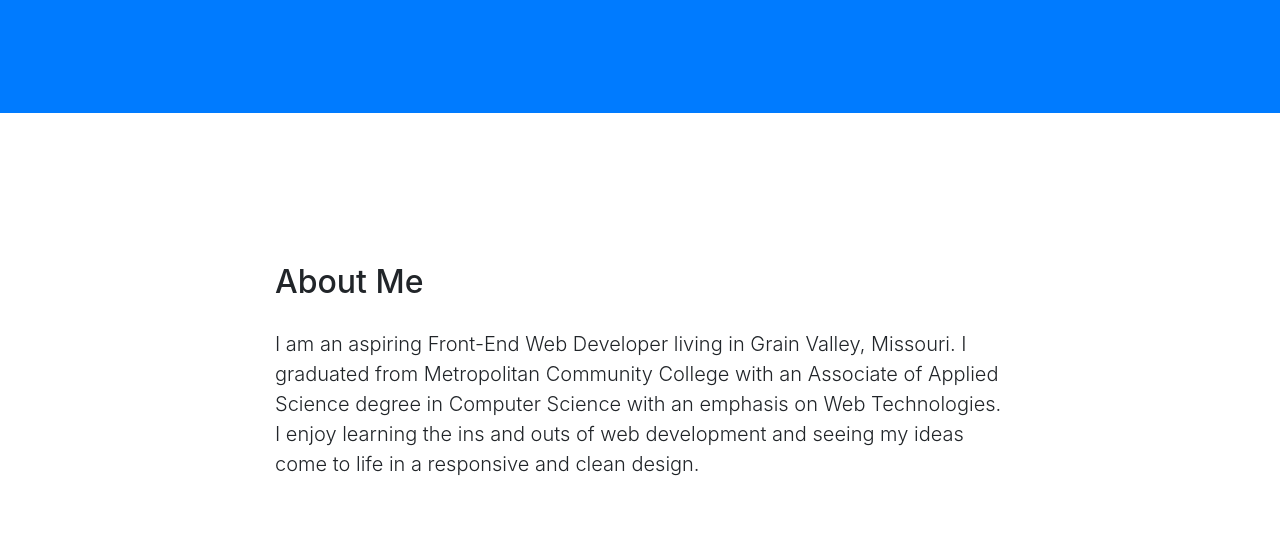
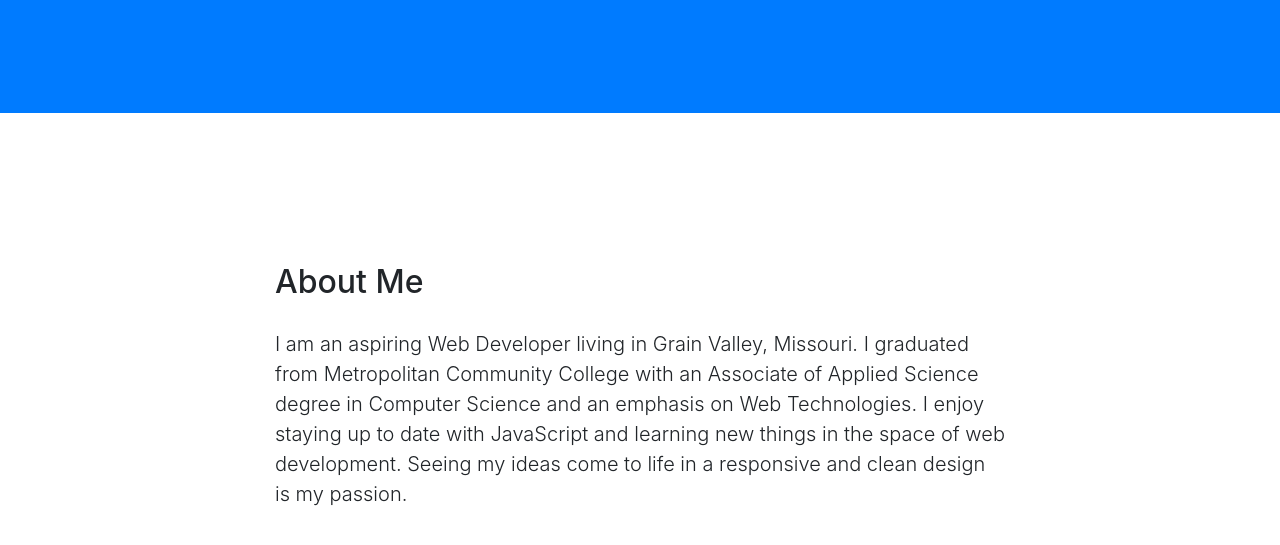
Before and after one commit to jgroff8806/jgroff8806.github.io, a website with bundled scripts: page index.html in a window 1280 px wide. Shown: the part 527-1072 px from the top of the page. Built offline with nearby package versions, Linux system fonts and the light colour scheme.

Commit message:
Edited About Me section

```diff
--- a/index.html
+++ b/index.html
@@ -52,20 +52,6 @@
       <img src="static/images/social-image.jpg" class="img-social" alt="Social Image" />
       <h1 class="header-name">Jason Groff</h1>
       <p class="lead">Web Developer</p>
-      <!-- <div class="social-icons">
-        <a href="https://github.com/jgroff8806">
-          <i class="fab fa-github fa-fw fa-lg"></i>
-        </a>
-        <a href="https://codepen.io/jgroff88/">
-          <i class="fab fa-codepen fa-fw fa-lg"></i>
-        </a>
-        <a href="https://www.linkedin.com/in/jasongroff88/">
-          <i class="fab fa-linkedin fa-fw fa-lg"></i>
-        </a>
-        <a href="https://www.freecodecamp.org/jgroff8806">
-          <i class="fab fa-free-code-camp fa-fw fa-lg"></i>
-        </a>
-      </div> -->
     </div>
   </header>
 
@@ -74,10 +60,10 @@
       <div class="row">
         <div class="col-lg-8 mx-auto">
           <h2 class="about-header">About Me</h2>
-          <p class="lead">I am an aspiring Front-End Web Developer living in Grain Valley, Missouri. I graduated from Metropolitan Community
-            College with an Associate of Applied Science degree in Computer Science with an emphasis on Web Technologies.
-            I enjoy learning the ins and outs of web development and seeing my ideas come to life in a responsive and clean
-            design.
+          <p class="lead">I am an aspiring Web Developer living in Grain Valley, Missouri. I graduated from Metropolitan Community College
+            with an Associate of Applied Science degree in Computer Science and an emphasis on Web Technologies. I enjoy
+            staying up to date with JavaScript and learning new things in the space of web development. Seeing my ideas come
+            to life in a responsive and clean design is my passion.
           </p>
         </div>
       </div>
```
